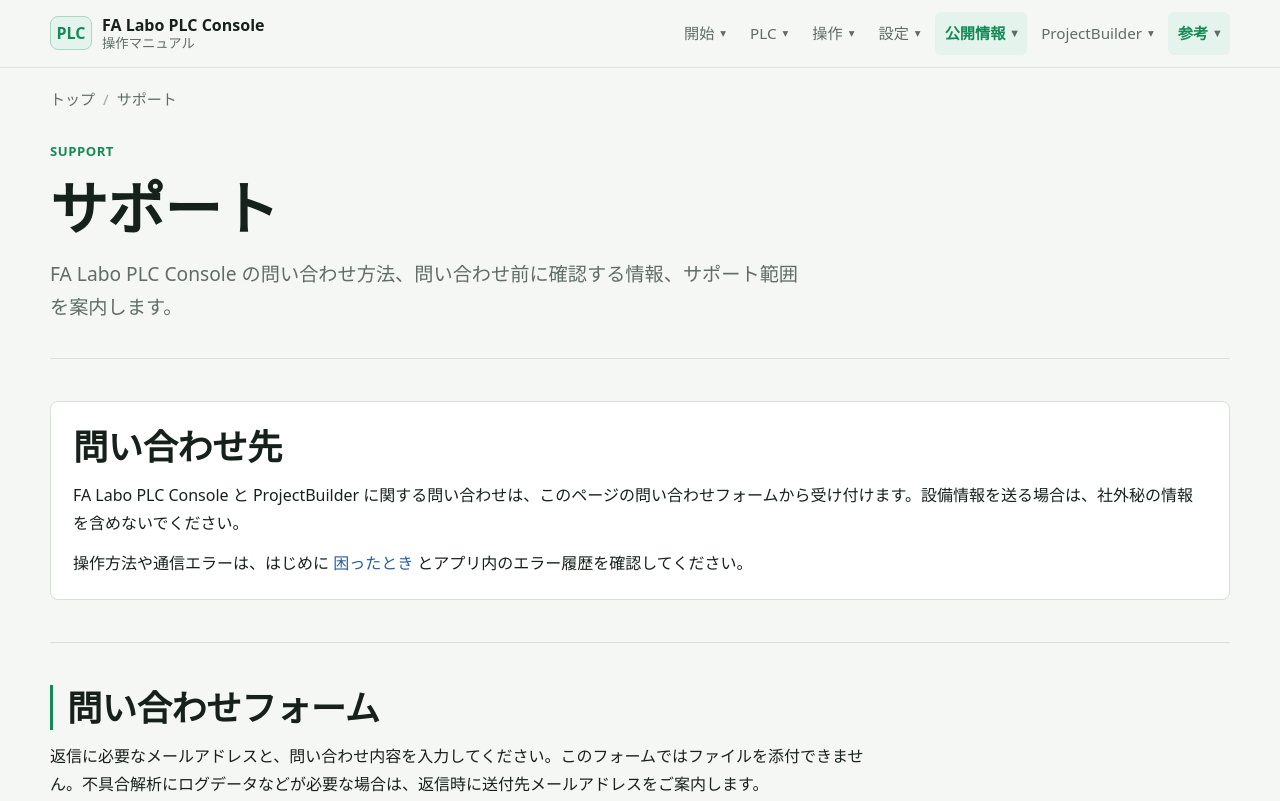
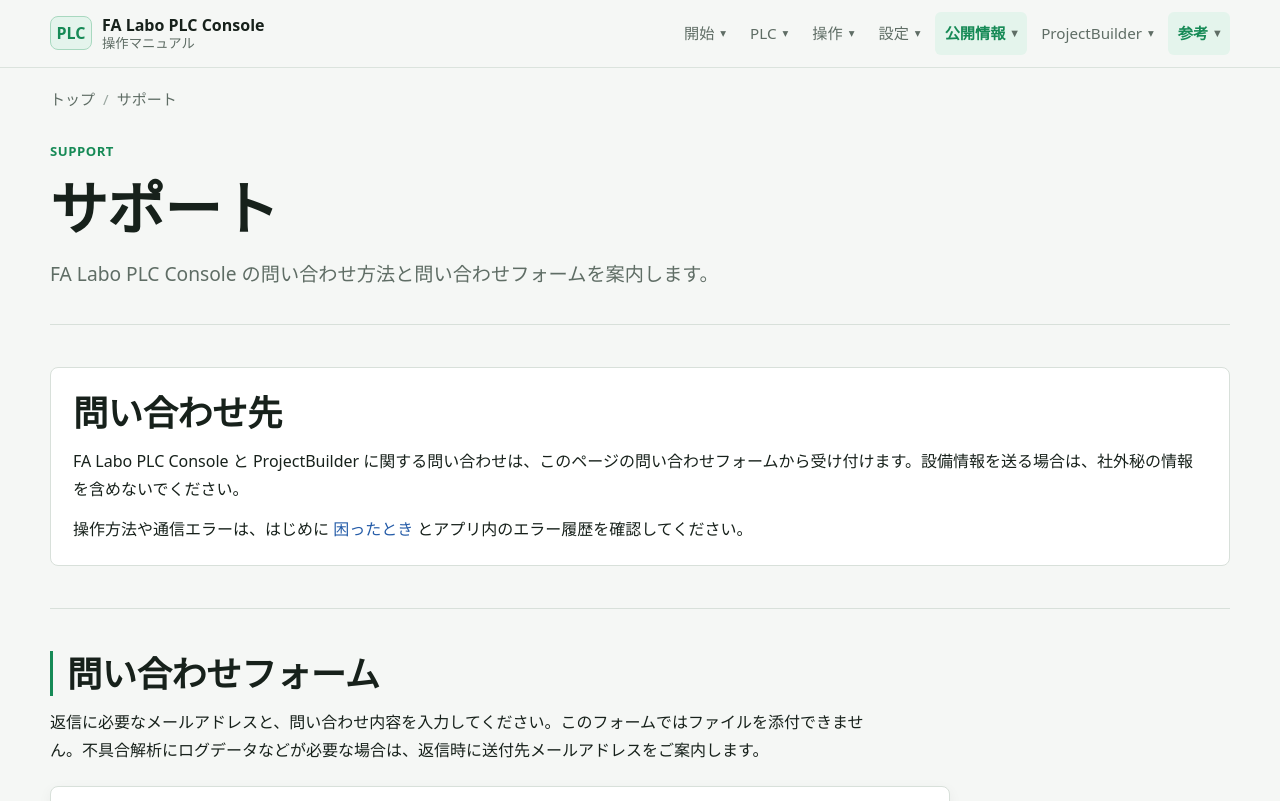
Before and after one commit to fa-yoshinobu/PLC-Console-Site, a plain HTML site: page reference/support.html in a window 1280 px wide. Shown: the top 801 px of the page. Drawn offline with Linux system fonts and the light colour scheme.

Commit message:
Align support page introduction

```diff
--- a/reference/support.html
+++ b/reference/support.html
@@ -97,7 +97,7 @@
     <section class="page-hero section">
       <p class="eyebrow">Support</p>
       <h1>サポート</h1>
-      <p class="lead">FA Labo PLC Console の問い合わせ方法、問い合わせ前に確認する情報、サポート範囲を案内します。</p>
+      <p class="lead">FA Labo PLC Console の問い合わせ方法と問い合わせフォームを案内します。</p>
     </section>
 
     <section class="section">
```
